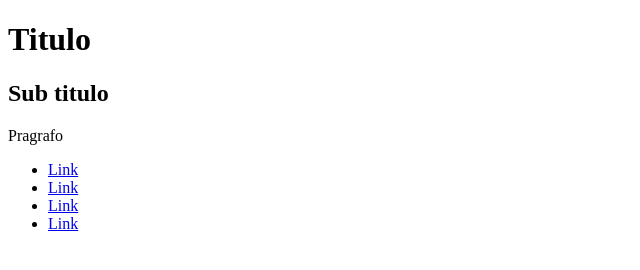
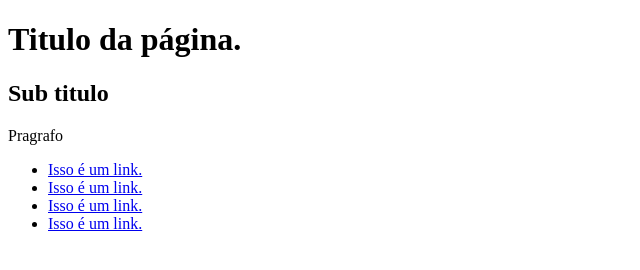
Before and after one commit to Richard9923/mais-um-dia-aprendendo-dom, a plain HTML site: page index.html in a window 1280 px wide. Shown: the whole page, without its empty margins (0-640 px from the left). Drawn offline with Linux system fonts and the light colour scheme.

Commit message:
testando e treinando os comandos do dom com html

```diff
--- a/app.js
+++ b/app.js
@@ -0,0 +1,8 @@
+const links = document.querySelectorAll("a");
+const titulo = document.querySelector("#titulo");
+console.log(`Testando o titulo pegando pelo id: ${titulo.innerText}`);
+console.log(`Esses são os links da página, todos eles: ${links}`);
+for (let link of links) {
+  console.log(`Esses são cada um dos links da página: ${link.innerHTML}`);
+  link.innerHTML = "Isso é um link.";
+}
--- a/index.html
+++ b/index.html
@@ -6,8 +6,7 @@
     <title>Document</title>
   </head>
   <body>
-    <script src="app.js"></script>
-    <h1 id="titulo">Titulo</h1>
+    <h1 id="titulo">Titulo da página.</h1>
     <h2>Sub titulo</h2>
     <p class="paragrafo">Pragrafo</p>
     <ul>
@@ -16,5 +15,6 @@
       <li><a href="#">Link</a></li>
       <li><a href="#">Link</a></li>
     </ul>
+    <script src="app.js"></script>
   </body>
 </html>
```
